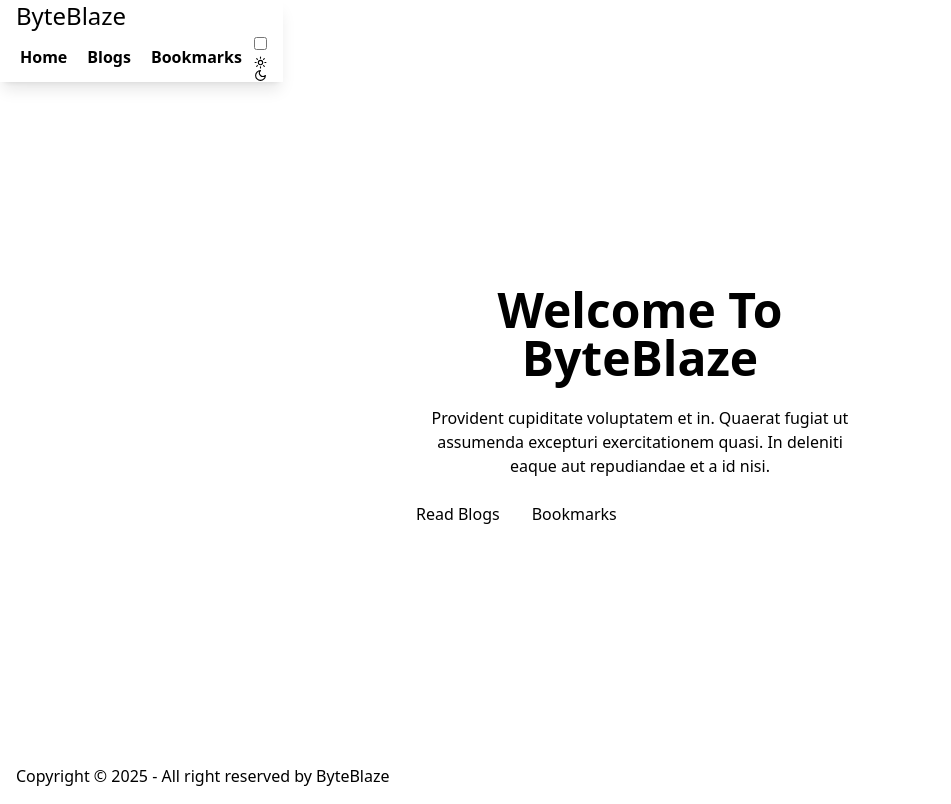
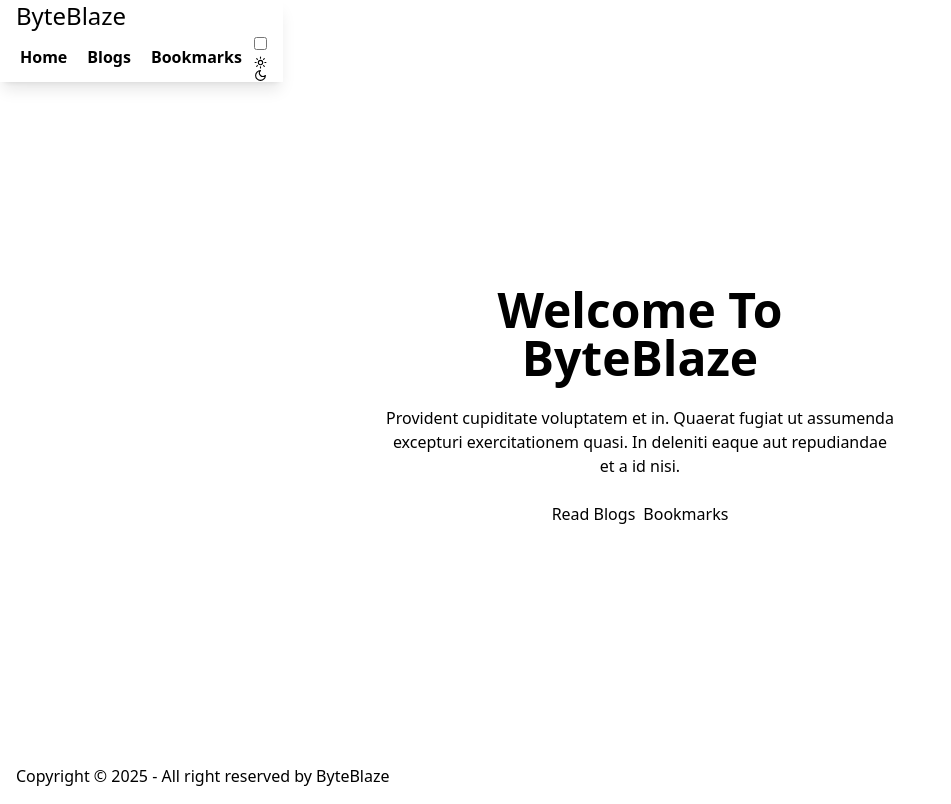
Before and after one commit to alalhosen/byte-blaze-concept--8, a React (Vite) app: page / in a window 1280 px wide. Shown: the whole page, without its empty margins (0-951 px from the left). Built offline with nearby package versions, Linux system fonts and the light colour scheme.

Commit message:
btn change & set Link in hero component

```diff
--- a/src/components/Hero.jsx
+++ b/src/components/Hero.jsx
@@ -1,17 +1,21 @@
+import { Link } from "react-router-dom";
+
 const Hero = () => {
   return (
     <div className="hero bg-base-200">
       <div className="hero-content text-center">
-        <div className="max-w-md">
-          <h1 className="text-5xl font-bold">Welcome To ByteBlaze</h1>
+        <div className="max-w-lg">
+          <h1 className="text-5xl font-bold">
+            Welcome To <span>ByteBlaze</span>
+          </h1>
           <p className="py-6">
             Provident cupiditate voluptatem et in. Quaerat fugiat ut assumenda
             excepturi exercitationem quasi. In deleniti eaque aut repudiandae et
             a id nisi.
           </p>
-          <div className="flex gap-8">
-            <button className="btn btn-primary">Read Blogs</button>
-            <button className="btn btn-primary">Bookmarks</button>
+          <div className="flex gap-2 justify-center">
+            <Link to='/blogs'>Read Blogs</Link>
+            <Link to='/bookmarks'>Bookmarks</Link>
           </div>
         </div>
       </div>
```
